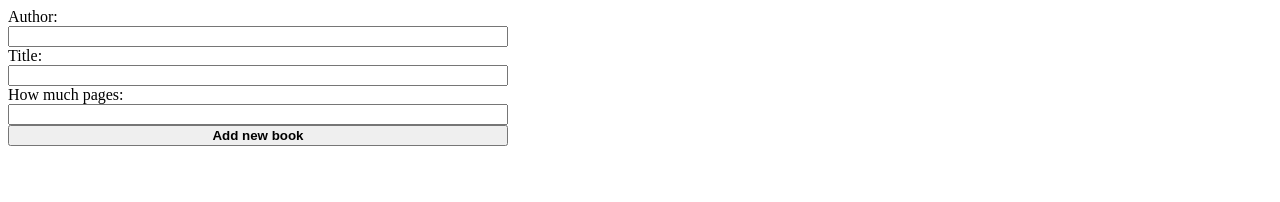
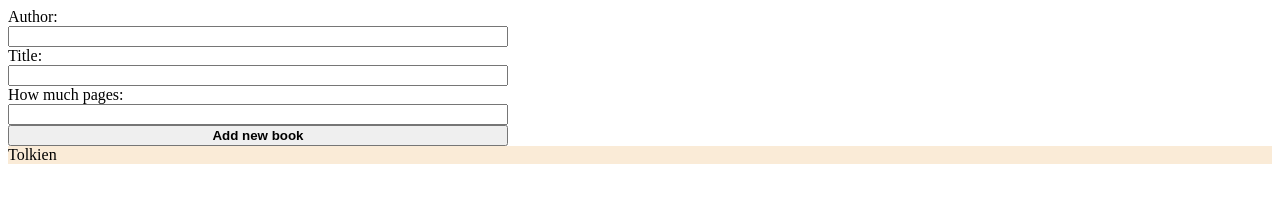
Before and after one commit to alex2323official/library_project, a plain HTML site: page index.html in a window 1280 px wide. Drawn offline with Linux system fonts and the light colour scheme.

Commit message:
I can show single iteam - before looping trough array

```diff
--- a/index.html
+++ b/index.html
@@ -24,11 +24,11 @@
         <label for="pages">How much pages:</label>
         <input type="number" name="pages" id="pages" />
       </div>
-      <button type="button">Add new book</button>
+      <button id="button" type="button">Add new book</button>
     </form>
 
     <!-- Display books container  -->
-    <div class="books-container"></div>
+    <div id="books-container" class="books-container"></div>
 
     <!-- Load JS and the end of body -->
     <script src="./main.js"></script>
--- a/main.js
+++ b/main.js
@@ -1,4 +1,6 @@
 const myLibrary = [];
+
+const btn = document.querySelector("#button");
 
 function Book(author, title, numberOfPages) {
   // the constructor...
@@ -12,7 +14,21 @@ function addBookToLibrary() {
 }
 
 const hobbit = new Book("Tolkien", "Hobbit", 300);
+const opowiesciMasla = new Book("Maslo", "Opowiesci masla", 300);
 
 myLibrary.push(hobbit);
+myLibrary.push(opowiesciMasla);
 
 console.table(myLibrary);
+
+// Display Books in Container
+const booksContainerDisplay = document.querySelector("#books-container");
+
+// Create new html element with book
+let newBookContainerDiv = document.createElement("div");
+let authorSpan = document.createElement("span");
+authorSpan.textContent = `${myLibrary[0].author}`;
+
+newBookContainerDiv.appendChild(authorSpan);
+
+booksContainerDisplay.appendChild(newBookContainerDiv);
```
